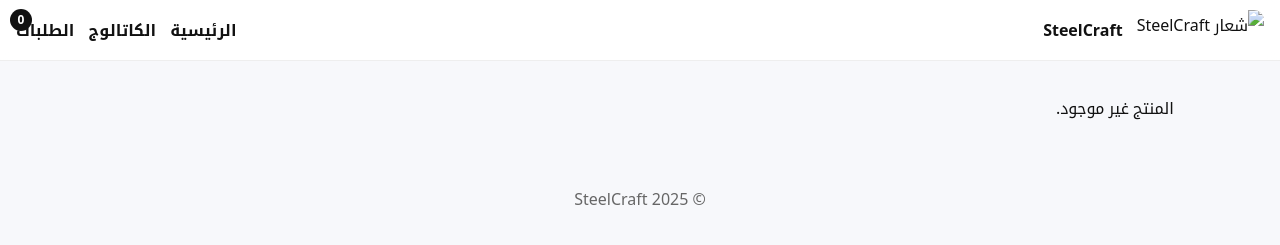
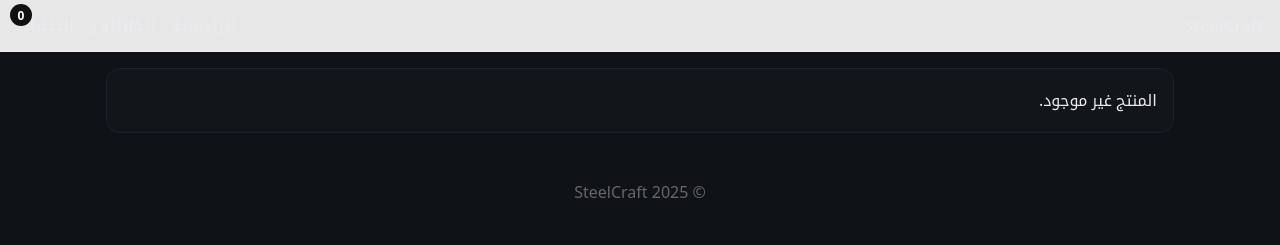
Before and after one commit to mahmoud657657/steelcraft0, a plain HTML site: page product.html in a window 1280 px wide. Drawn offline with Linux system fonts and the light colour scheme.

Commit message:
Update product.html

```diff
--- a/product.html
+++ b/product.html
@@ -3,33 +3,114 @@
 <head>
   <meta charset="utf-8">
   <meta name="viewport" content="width=device-width, initial-scale=1">
-  <title>تفاصيل المنتج</title>
+  <title>تفاصيل المنتج — SteelCraft</title>
   <link rel="stylesheet" href="./styles.css">
+  <style>
+    :root{ --gold:#c7a86d; --line:#1e232b; --card:#12161b; --ink:#0f1216 }
+    body{ background:#0f1216; color:#e8eaed }
+    .wrap{ max-width:1100px; margin:auto; padding:16px }
+    .product-view{ display:grid; gap:16px; grid-template-columns: 1.1fr .9fr }
+    @media (max-width: 900px){ .product-view{ grid-template-columns:1fr } }
+    .gallery{ display:grid; gap:10px; grid-template-columns:repeat(auto-fit,minmax(140px,1fr)) }
+    .hero-img{ width:100%; height:auto; border-radius:14px; border:1px solid var(--line) }
+    .box{ background:var(--card); border:1px solid var(--line); border-radius:14px; padding:16px }
+    .specs{ width:100%; border-collapse:collapse }
+    .specs th,.specs td{ border-bottom:1px solid #1c2430; padding:10px; text-align:right }
+    .specs th{ opacity:.8; font-weight:700; width:160px }
+    .extras li{ margin:6px 0 }
+    .btn{ padding:10px 12px; border-radius:10px; border:1px solid var(--gold); cursor:pointer }
+    .btn-primary{ background:var(--gold); color:#111; font-weight:800 }
+    .price-lg{ font-size:22px; font-weight:900; color:#e4c98a }
+    .badge{ background:#1b2128; border:1px solid #2a313b; border-radius:999px; padding:4px 10px; font-size:12px; display:inline-block; margin-inline-start:6px }
+  </style>
+
   <script type="module">
     import {fetchProducts, addToCart, updateCartCount} from './app.js';
-    window.addToCart=addToCart;
+    window.addToCart = addToCart;
+
     document.addEventListener('DOMContentLoaded', async ()=>{
       updateCartCount();
+
       const id = parseInt(new URLSearchParams(location.search).get('id'));
-      const p = (await fetchProducts()).find(x=>x.id===id);
-      const content=document.getElementById('content');
-      if(!p){ content.innerHTML="<p>المنتج غير موجود.</p>"; return; }
-      const payload = JSON.stringify(p).replace(/"/g,'&quot;');
-      content.innerHTML = `
-        <div class="card" style="padding:16px; max-width:800px; margin:auto">
-          <img src="${p.image}" alt="${p.name}" style="width:100%; height:auto; border-radius:12px; margin-bottom:16px">
-          <h2>${p.name}</h2>
-          <p class="small">${p.desc||""}</p>
-          <div class="price" style="margin:12px 0">${p.price.toFixed(2)} ₪</div>
-          <button onclick="addToCart(JSON.parse(this.dataset.p))" data-p="${payload}">أضف للسلة</button>
-        </div>`;
+      const products = await fetchProducts();
+      const p = products.find(x=>x.id===id);
+
+      const root = document.getElementById('root');
+      if(!p){ root.innerHTML = "<div class='box'>المنتج غير موجود.</div>"; return; }
+
+      // تجهيز مواصفات قابلة للعرض فقط إذا موجودة
+      const specs = p.specs || {};
+      const rows = [
+        ["العرض (سم)", specs.width_cm],
+        ["الارتفاع (سم)", specs.height_cm],
+        ["المادة", specs.material],
+        ["التشطيب", specs.finish],
+        ["الزجاج", specs.glass],
+        ["القفل", specs.lock],
+        ["المفصلات", specs.hinges],
+        ["الوزن (كجم)", specs.weight_kg]
+      ].filter(r => r[1] !== undefined && r[1] !== null && r[1] !== "");
+
+      const extras = Array.isArray(p.extras) ? p.extras : [];
+
+      // صور إضافية إن وجدت
+      const imgs = Array.isArray(p.images) && p.images.length ? p.images : [p.image];
+
+      // HTML
+      root.innerHTML = `
+        <div class="product-view">
+          <div>
+            <img class="hero-img" src="${imgs[0]}" alt="${p.name}">
+            ${imgs.length > 1 ? `
+              <div class="gallery" style="margin-top:10px">
+                ${imgs.slice(1).map(src=>`<img src="${src}" alt="${p.name}" style="width:100%;height:120px;object-fit:cover;border-radius:10px;border:1px solid var(--line);cursor:pointer" onclick="document.querySelector('.hero-img').src='${src}'">`).join('')}
+              </div>
+            ` : ``}
+          </div>
+
+          <div>
+            <div class="box">
+              <h2 style="margin:0 0 8px">${p.name}</h2>
+              <div style="margin:6px 0">
+                ${(p.tags||[]).map(t=>`<span class="badge">${t}</span>`).join('')}
+              </div>
+              <div class="price-lg" style="margin:10px 0">${Number(p.price).toFixed(2)} ₪</div>
+              <p class="small" style="opacity:.9; line-height:1.8">${p.desc || ""}</p>
+
+              <div style="display:flex; gap:10px; margin-top:12px; flex-wrap:wrap">
+                <button class="btn btn-primary" onclick='addToCart(${JSON.stringify(p)})'>أضف للسلة</button>
+                <a class="btn" style="color:var(--gold); text-decoration:none"
+                   href="https://wa.me/972590000000?text=${encodeURIComponent(`مرحبا، بدي تفاصيل أو عرض سعر للمنتج: ${p.name} (ID: ${p.id})`)}"
+                   target="_blank" rel="noopener">استفسار واتساب</a>
+              </div>
+            </div>
+
+            ${rows.length ? `
+              <div class="box" style="margin-top:12px">
+                <h3 style="margin:0 0 10px">المواصفات</h3>
+                <table class="specs">
+                  <tbody>
+                    ${rows.map(r=>`<tr><th>${r[0]}</th><td>${r[1]}</td></tr>`).join('')}
+                  </tbody>
+                </table>
+              </div>
+            ` : ``}
+
+            ${extras.length ? `
+              <div class="box" style="margin-top:12px">
+                <h3 style="margin:0 0 10px">إضافات اختيارية</h3>
+                <ul class="extras">${extras.map(x=>`<li>${x}</li>`).join('')}</ul>
+              </div>
+            ` : ``}
+          </div>
+        </div>
+      `;
     });
   </script>
 </head>
 <body>
   <nav class="nav">
     <div class="inner">
-      <img src="./assets/logo.jpg" alt="شعار SteelCraft">
       <strong>SteelCraft</strong>
       <div class="links">
         <a href="./index.html">الرئيسية</a>
@@ -38,8 +119,12 @@
       </div>
     </div>
   </nav>
-  <main class="container" id="content"></main>
+
+  <main class="wrap">
+    <div id="root"></div>
+  </main>
+
   <footer>© <span id="y"></span> SteelCraft</footer>
-  <script>document.getElementById('y').textContent=new Date().getFullYear()</script>
+  <script>document.getElementById('y').textContent = new Date().getFullYear()</script>
 </body>
 </html>
```
